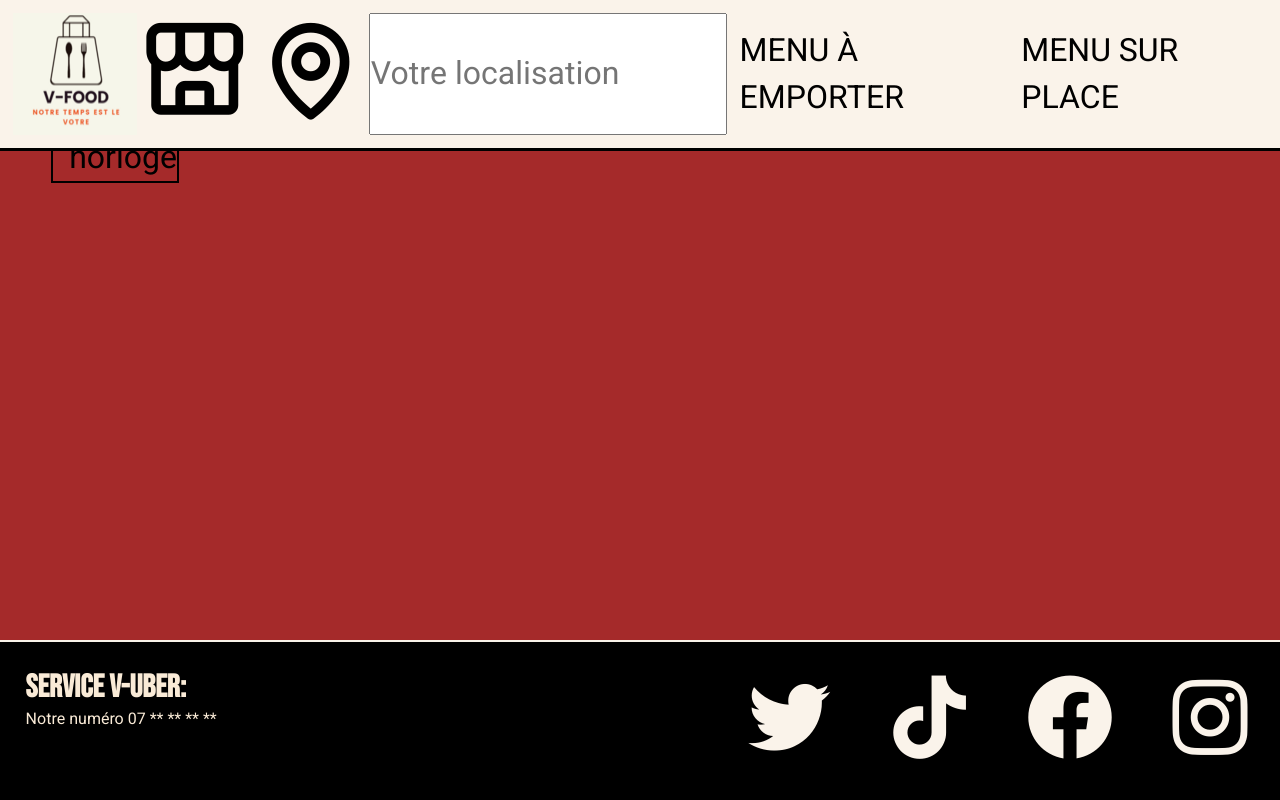
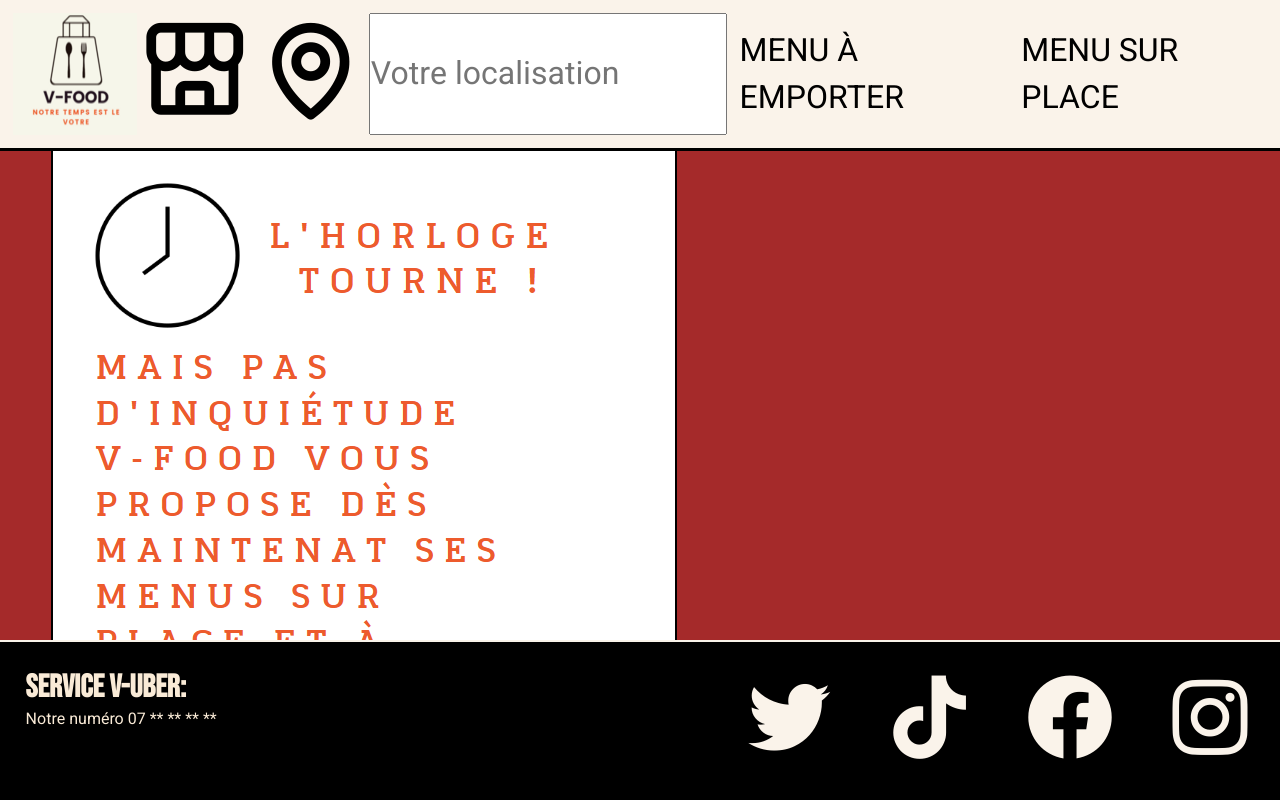
Before and after one commit to CORW3C/V-FOOD, a plain HTML site: page home.html in a window 1280 px wide. Drawn offline with nearby package versions, Linux system fonts and the light colour scheme.

Commit message:
Update home.html

```diff
--- a/home.html
+++ b/home.html
@@ -23,8 +23,8 @@
                 </nav>
             </div>
 
-                <img class="horloge" src="img/home/csczs.PNG" alt="horloge">
-                <img class="logo_s" src="img/logo/Webp.net-resizeimage(1).png" alt="logo">
+                <img class="horloge" src="csczs.PNG" alt="horloge">
+                <img class="logo_s" src="Webp.net-resizeimage(1).png" alt="logo">
 
             <div class="foot">
                 <div class="service_livraison">
```
